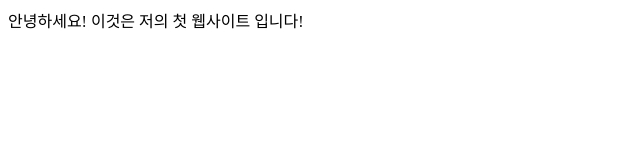
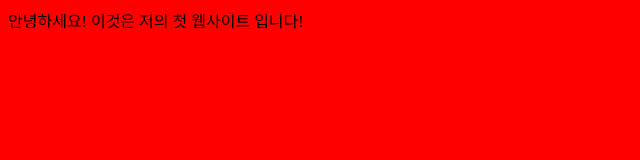
Before and after one commit to dltnwls/dltnwls.github.io, a plain HTML site: page index.html in a window 1280 px wide. Shown: the whole page, without its empty margins (0-640 px from the left). Drawn offline with Linux system fonts and the light colour scheme.

Commit message:
Add style

```diff
--- a/index.html
+++ b/index.html
@@ -1 +1,3 @@
+<link rel="stylesheet" href="./style.css"/>
+
 안녕하세요! 이것은 저의 첫 웹사이트 입니다!
--- /dev/null
+++ b/style.css
@@ -0,0 +1,3 @@
+body {
+  background: red;
+}
```
